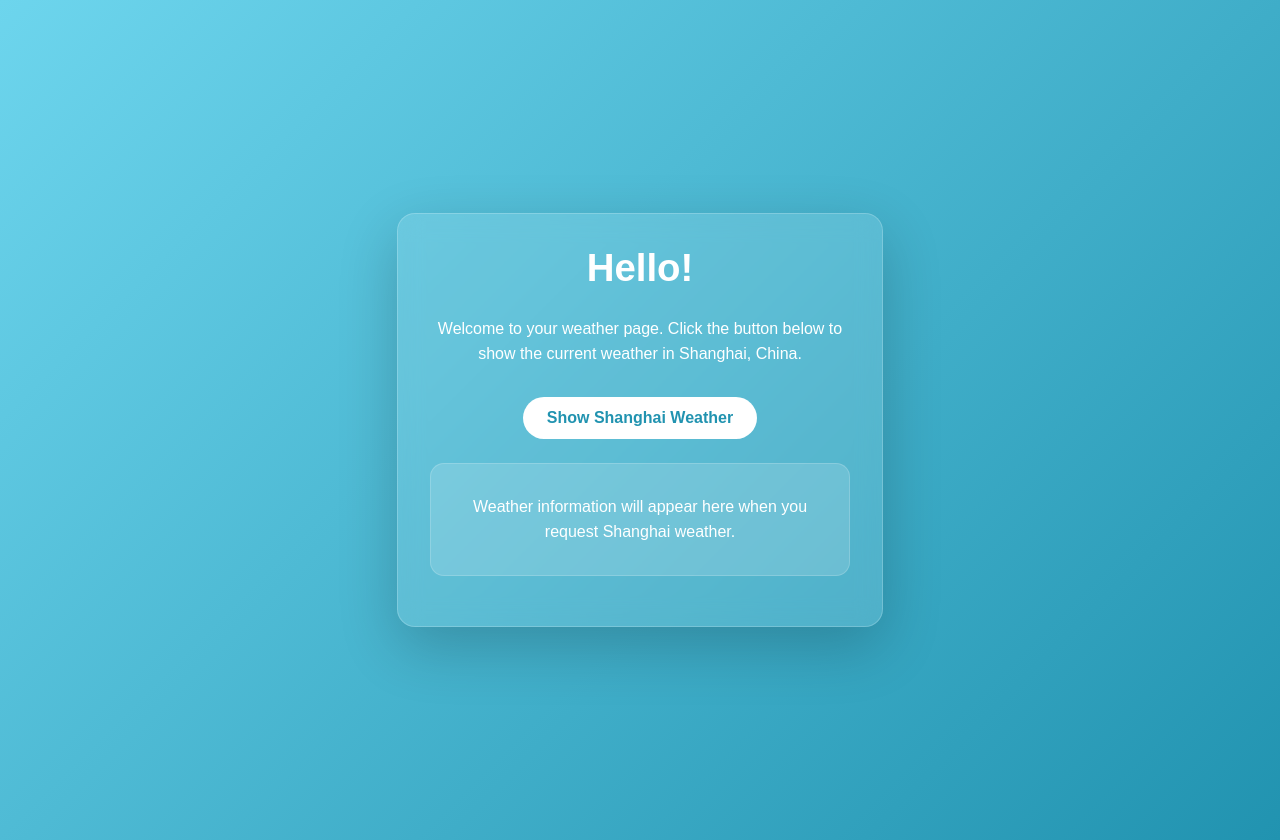
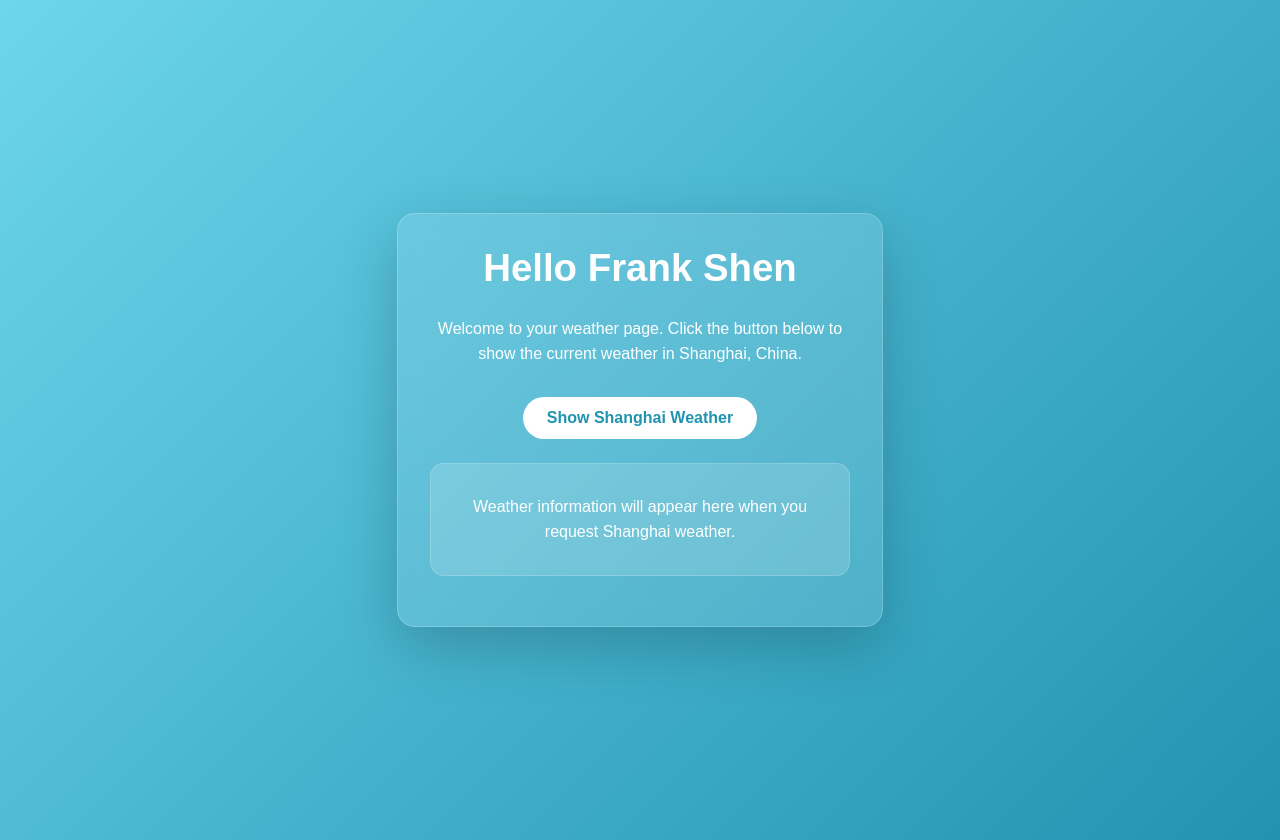
Before and after one commit to frankshen2021/AI_Code, a plain HTML site: page index.html in a window 1280 px wide. Drawn offline with Linux system fonts and the light colour scheme.

Commit message:
Update greeting to Hello Frank Shen

```diff
--- a/index.html
+++ b/index.html
@@ -66,7 +66,7 @@
 </head>
 <body>
   <div class="card">
-    <h1>Hello!</h1>
+    <h1>Hello Frank Shen</h1>
     <p>Welcome to your weather page. Click the button below to show the current weather in Shanghai, China.</p>
     <button id="refreshBtn">Show Shanghai Weather</button>
     <div id="weather" class="weather">
```
